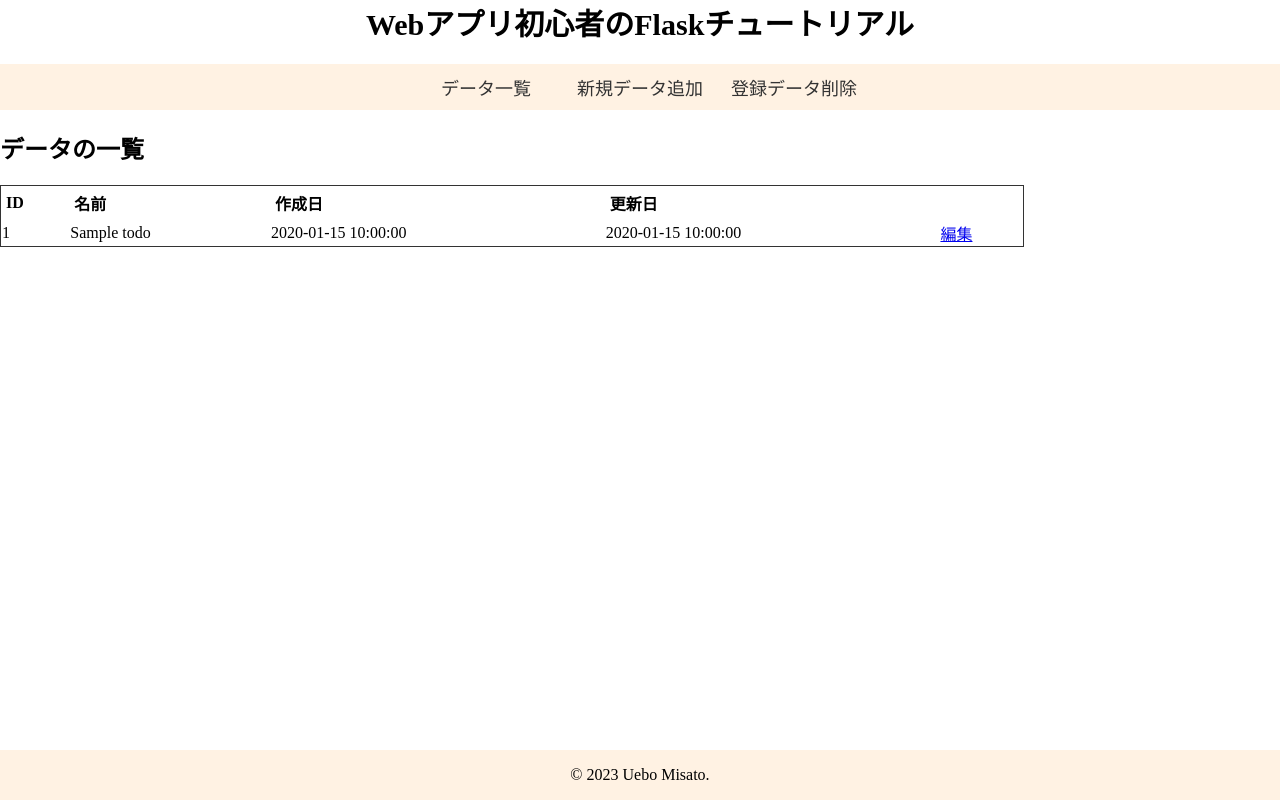
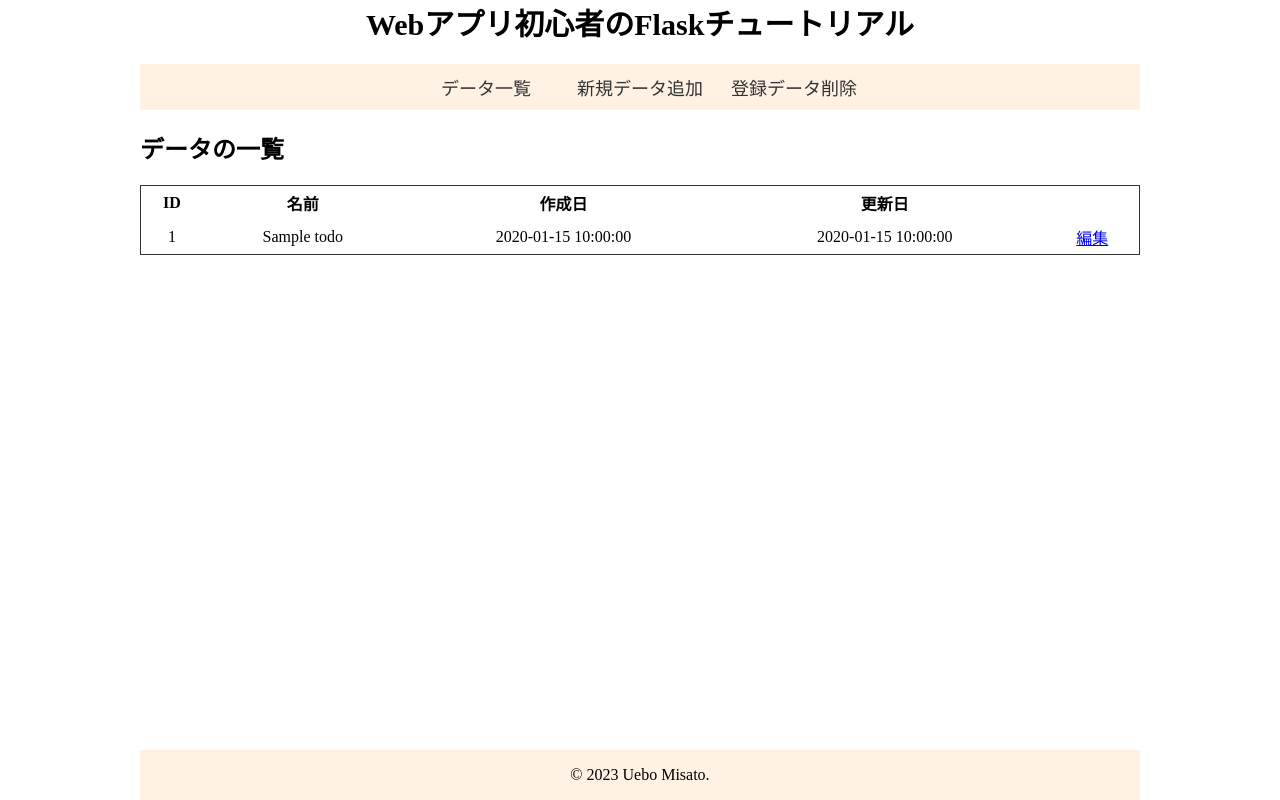
Before and after one commit to MisatoUebo/docker_practice, a Flask app: page /show in a window 1280 px wide. Run offline with Flask 3, Linux system fonts and the light colour scheme; tables that the repository leaves empty hold one stand-in row (values such as "Sample post"); parts of the project's set-up code (start-up, migrations or seed data) failed here and were passed over.

Commit message:
cssの修正

```diff
--- a/app/src/static/style.css
+++ b/app/src/static/style.css
@@ -1,11 +1,16 @@
 table{
     border-collapse:collapse;
     border: 1px solid #333;
-    width: 80%;
+    width: 100%;
 }
 
 table th{
-    text-align: left;
+    text-align: center;
+    padding: 5px;
+}
+
+table td{
+    text-align: center;
     padding: 5px;
 }
 
@@ -44,7 +49,7 @@ table th{
 }
 
 body {
-    width: 100%;
+    width: 1000px;
     /* max-width: 1280px; */
     margin: auto;
 }
@@ -54,7 +59,24 @@ footer{
     bottom: 0; /*下に固定*/
     text-align: center;
     background: #fff2e3;
-    width: 100%;
+    width: 1000px;
     /* max-width: 1280px; */
     margin: auto;
 }
+
+/* flaskメッセージの色指定 */
+.flash-message{
+    list-style-type: none;
+    margin: 0px;
+    padding: 10px 0px;
+}
+
+.success{
+    color: blue;
+    text-decoration: none;
+}
+
+.failed{
+    color:red;
+    text-decoration: none;
+}
```
